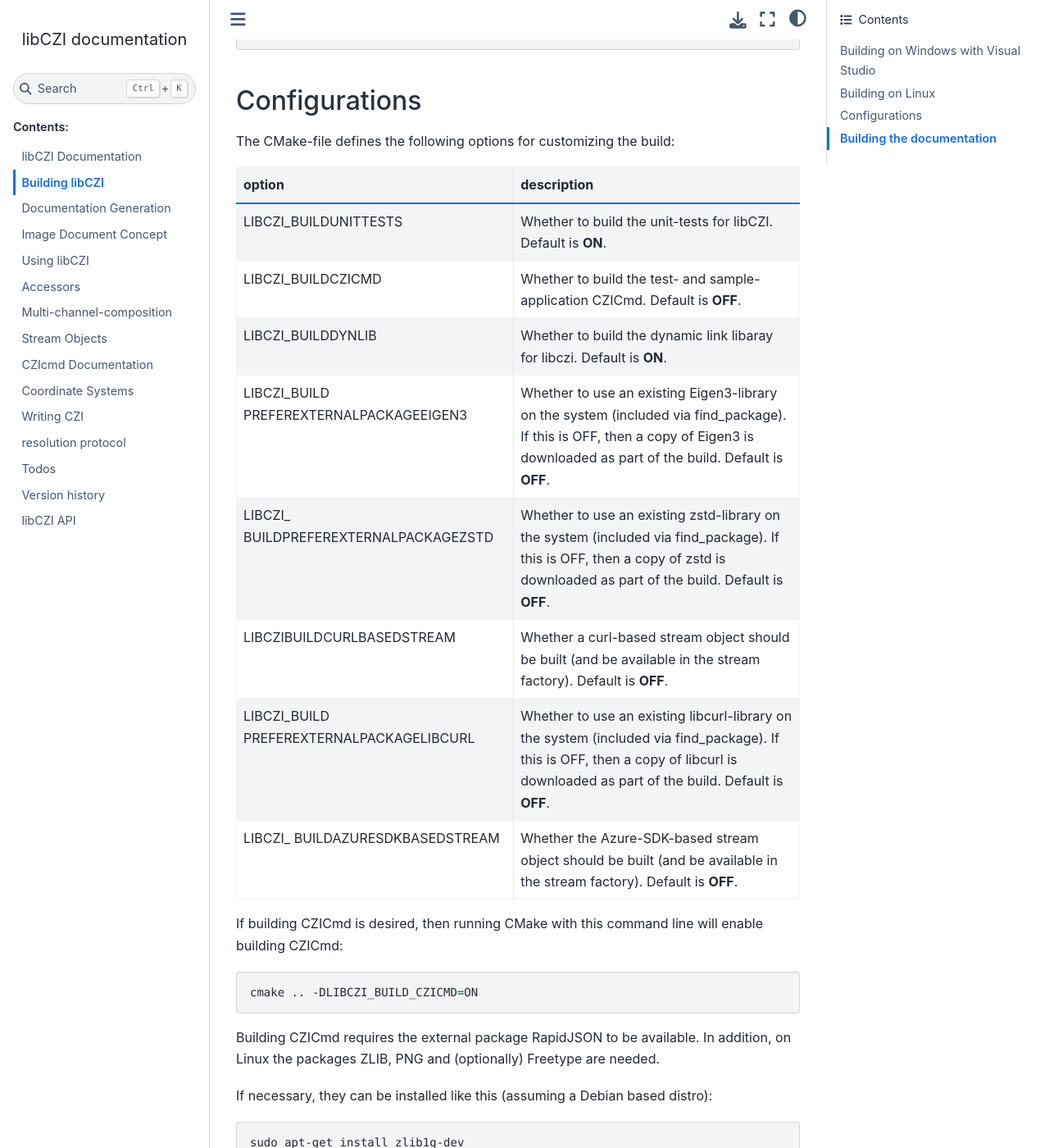
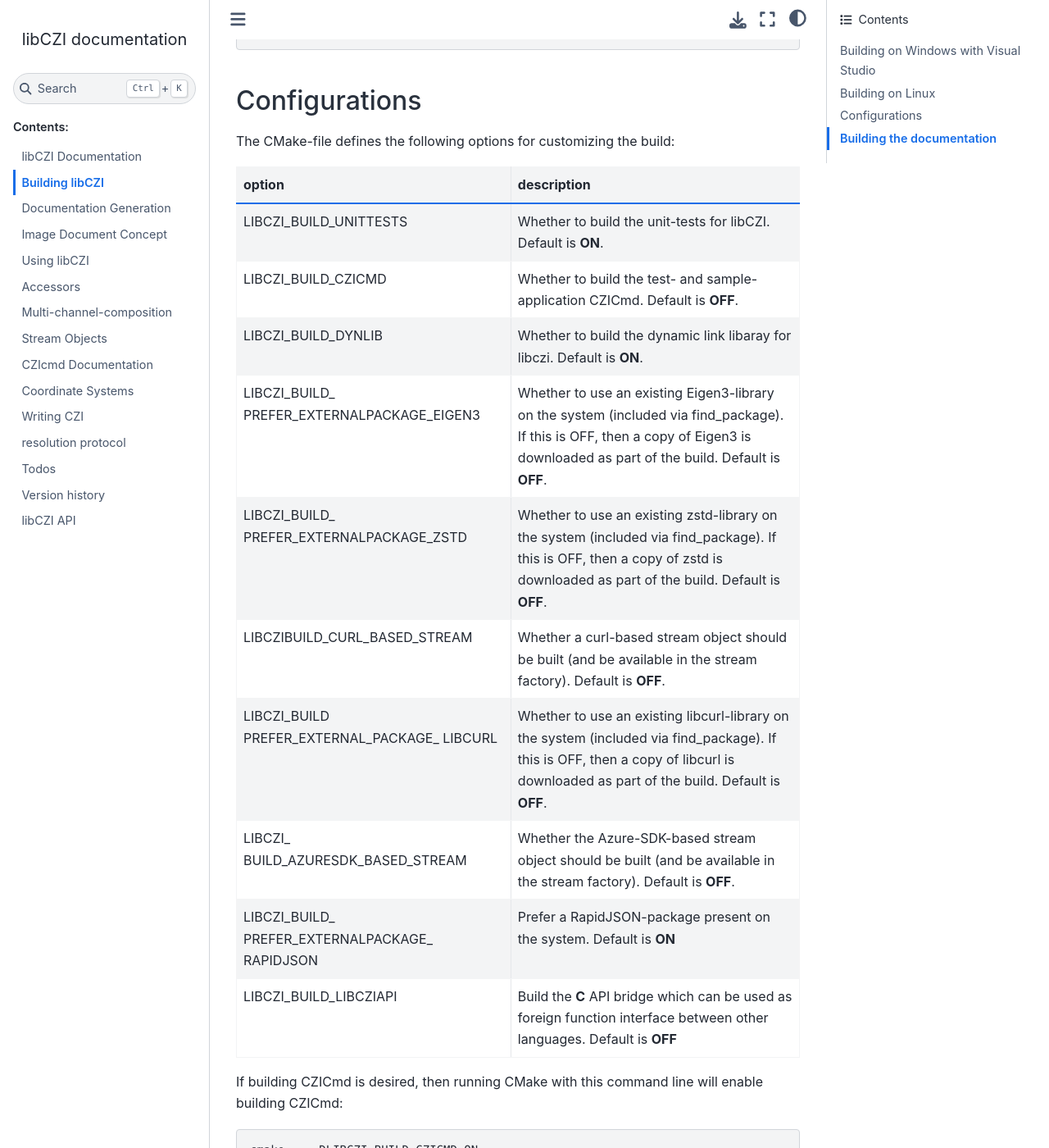
Before and after one commit to ZEISS/libczi, a Sphinx documentation site: the page built from docs/source/pages/building.rst, in a window 1280 px wide and 1400 px high, scrolled down 1385 px. Shown: the whole window at 82% size. Built offline with Sphinx 7.4.7 and the Sphinx Book theme 1.1.4, drawn with Linux system fonts in a browser that asks for light colours; pages that are not in the unit, such as notebooks, are missing from menus.

Commit message:
Update build options (#141)
* Add missing underscores

Various options are now broken up with underscores

* Add missing RapidJSON option

* Add C API option

```diff
--- a/docs/source/pages/building.rst
+++ b/docs/source/pages/building.rst
@@ -47,27 +47,27 @@ The CMake-file defines the following options for customizing the build:
 +----------------------------------+----------------------------------+
 | option                           | description                      |
 +==================================+==================================+
-| LIBCZI\_BUILDUNITTESTS           | Whether to build the unit-tests  |
+| LIBCZI\_BUILD\_UNITTESTS         | Whether to build the unit-tests  |
 |                                  | for libCZI. Default is **ON**.   |
 +----------------------------------+----------------------------------+
-| LIBCZI\_BUILDCZICMD              | Whether to build the test- and   |
+| LIBCZI\_BUILD\_CZICMD            | Whether to build the test- and   |
 |                                  | sample-application CZICmd.       |
 |                                  | Default is **OFF**.              |
 +----------------------------------+----------------------------------+
-| LIBCZI\_BUILDDYNLIB              | Whether to build the dynamic     |
+| LIBCZI\_BUILD\_DYNLIB            | Whether to build the dynamic     |
 |                                  | link libaray for libczi. Default |
 |                                  | is **ON**.                       |
 +----------------------------------+----------------------------------+
-| LIBCZI\_BUILD                    | Whether to use an existing       |
-| PREFEREXTERNALPACKAGEEIGEN3      | Eigen3-library on the system     |
+| LIBCZI\_BUILD\_                  | Whether to use an existing       |
+| PREFER\_EXTERNALPACKAGE\_EIGEN3  | Eigen3-library on the system     |
 |                                  | (included via                    |
 |                                  | find_package). If this           |
 |                                  | is OFF, then a copy of Eigen3 is |
 |                                  | downloaded as part of the build. |
 |                                  | Default is **OFF**.              |
 +----------------------------------+----------------------------------+
-| LIBCZI\_                         | Whether to use an existing       |
-| BUILDPREFEREXTERNALPACKAGEZSTD   | zstd-library on the system       |
+| LIBCZI\_BUILD\_                  | Whether to use an existing       |
+| PREFER\_EXTERNALPACKAGE\_ZSTD    | zstd-library on the system       |
 |                                  | (included via                    |
 |                                  | find_package). If this           |
 |                                  | is OFF, then a copy of zstd is   |
@@ -75,22 +75,31 @@ The CMake-file defines the following options for customizing the build:
 |                                  | Default is **OFF**.              |
 +----------------------------------+----------------------------------+
 | LIBCZI\                          | Whether a curl-based stream      |
-| BUILDCURLBASEDSTREAM             | object should be built (and be   |
+| BUILD\_CURL\_BASED\_STREAM       | object should be built (and be   |
 |                                  | available in the stream          |
 |                                  | factory). Default is **OFF**.    |
 +----------------------------------+----------------------------------+
 | LIBCZI\_BUILD                    | Whether to use an existing       |
-| PREFEREXTERNALPACKAGELIBCURL     | libcurl-library on the system    |
-|                                  | (included via                    |
+| PREFER\_EXTERNAL\_PACKAGE\_      | libcurl-library on the system    |
+| LIBCURL                          | (included via                    |
 |                                  | find_package). If this           |
 |                                  | is OFF, then a copy of libcurl   |
 |                                  | is downloaded as part of the     |
 |                                  | build. Default is **OFF**.       |
 +----------------------------------+----------------------------------+
 | LIBCZI\_                         | Whether the Azure-SDK-based      |
-| BUILDAZURESDKBASEDSTREAM         | stream object should be built    |
+| BUILD\_AZURESDK\_BASED\_STREAM   | stream object should be built    |
 |                                  | (and be available in the stream  |
 |                                  | factory). Default is **OFF**.    |
++----------------------------------+----------------------------------+
+| LIBCZI\_BUILD\_                  | Prefer a RapidJSON-package       |
+| PREFER\_EXTERNALPACKAGE\_        | present on the system.  Default  |
+| RAPIDJSON                        | is **ON**                        |
++----------------------------------+----------------------------------+
+| LIBCZI\_BUILD\_LIBCZIAPI         | Build the **C** API bridge       |
+|                                  | which can be used as foreign     |
+|                                  | function interface between other |
+|                                  | languages.  Default is **OFF**   |
 +----------------------------------+----------------------------------+
 
 If building CZICmd is desired, then running CMake with this command line will enable building CZICmd:
```
